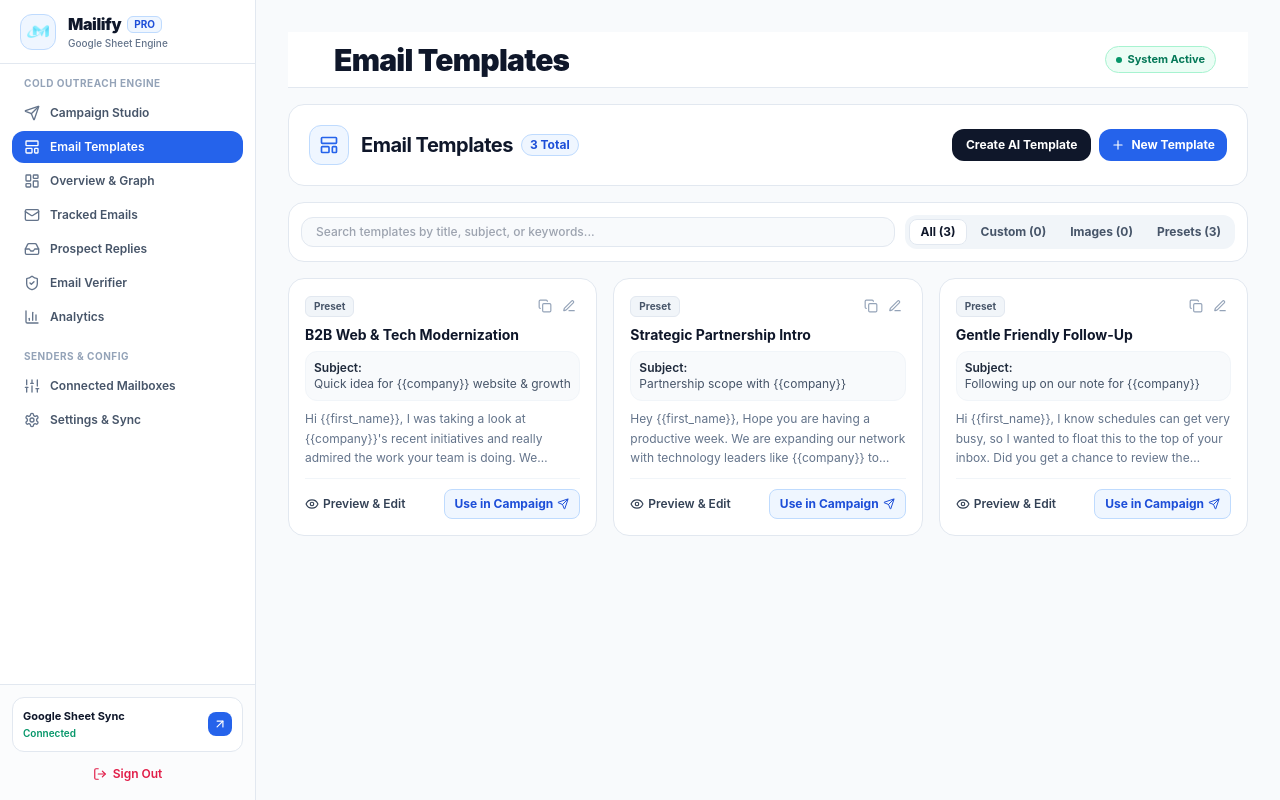
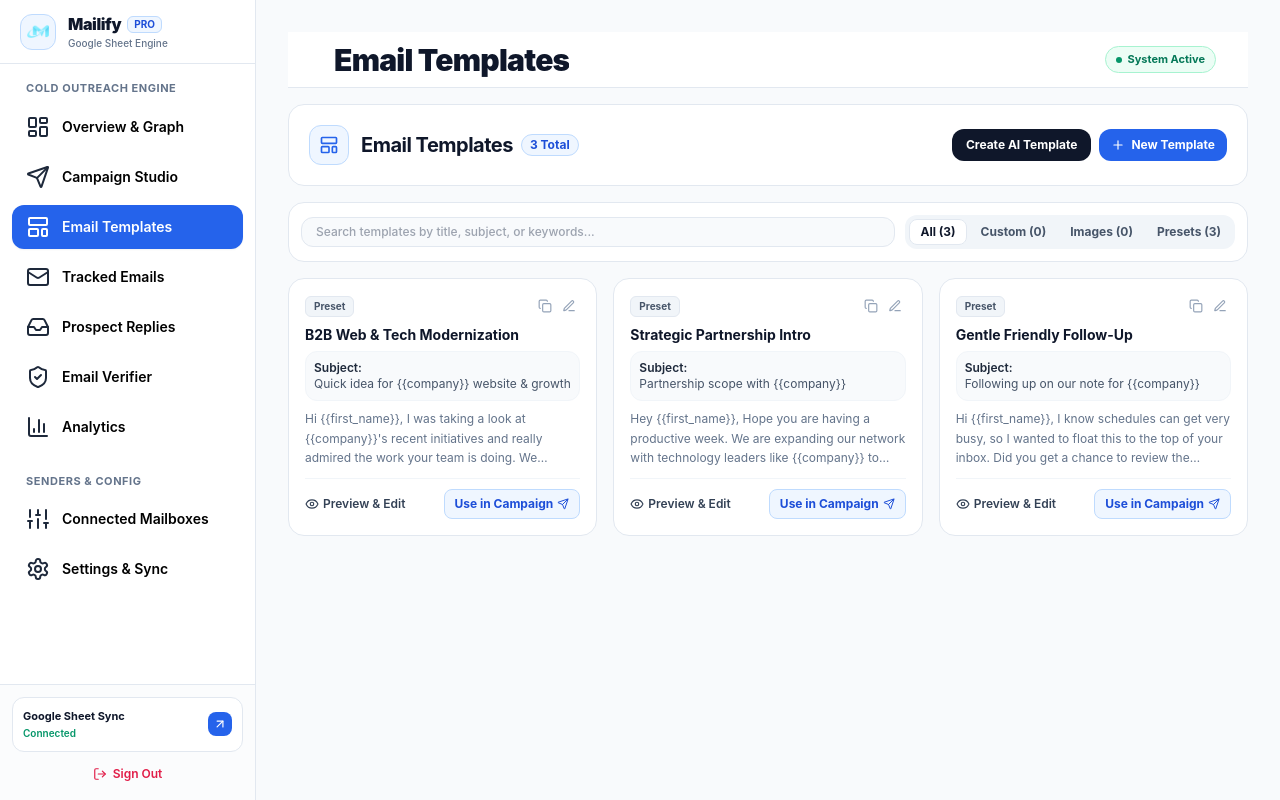
Before and after one commit to zeeshan99996/EMAIL-TRACKER-, a Next.js app: page /dashboard/templates in a window 1280 px wide. Built offline with nearby package versions, Linux system fonts and the light colour scheme.

Commit message:
feat: reorder overview to top and enhance sidebar text styling

```diff
--- a/components/sidebar.tsx
+++ b/components/sidebar.tsx
@@ -34,6 +34,11 @@ const cleanOutreachNavSections: NavSection[] = [
     title: 'Cold Outreach Engine',
     items: [
       {
+        name: 'Overview & Graph',
+        href: '/dashboard',
+        icon: LayoutDashboard,
+      },
+      {
         name: 'Campaign Studio',
         href: '/dashboard/campaigns',
         icon: Send,
@@ -42,11 +47,6 @@ const cleanOutreachNavSections: NavSection[] = [
         name: 'Email Templates',
         href: '/dashboard/templates',
         icon: LayoutTemplate,
-      },
-      {
-        name: 'Overview & Graph',
-        href: '/dashboard',
-        icon: LayoutDashboard,
       },
       {
         name: 'Tracked Emails',
@@ -154,17 +154,17 @@ export function Sidebar({
           </div>
 
           {/* Unified Nav Sections */}
-          <nav className="px-3 py-3 space-y-4 flex-1">
+          <nav className="px-3 py-4 space-y-6 flex-1">
             {cleanOutreachNavSections.map((section) => (
               <div key={section.title}>
-                <div className="px-3 pb-1.5 text-[10px] font-bold uppercase tracking-wider text-slate-400">
+                <div className="px-3.5 pb-2 text-[11px] font-bold uppercase tracking-wider text-slate-500">
                   {section.title}
                 </div>
-                <div className="space-y-0.5">
+                <div className="space-y-1.5">
                   {section.items.map((item) => {
                     const isActive =
                       pathname === item.href ||
-                      (item.href !== '/dashboard' && pathname.startsWith(item.href));
+                      (item.href !== '/dashboard' && pathname?.startsWith(item.href));
                     const Icon = item.icon;
                     return (
                       <Link
@@ -172,16 +172,16 @@ export function Sidebar({
                         href={item.href}
                         prefetch={false}
                         onClick={() => setMobileOpen && setMobileOpen(false)}
-                        className={`flex items-center px-3 py-2 text-xs font-semibold rounded-xl transition-colors ${
+                        className={`flex items-center px-3.5 py-2.5 text-sm font-semibold rounded-xl transition-all ${
                           isActive
-                            ? 'bg-blue-600 text-white shadow-xs font-bold'
-                            : 'text-slate-600 hover:text-slate-900 hover:bg-slate-100'
+                            ? 'bg-blue-600 text-white shadow-sm font-bold'
+                            : 'text-black hover:text-blue-600 hover:bg-slate-100/90'
                         }`}
                       >
-                        <div className="flex items-center space-x-2.5 truncate">
+                        <div className="flex items-center space-x-3 truncate">
                           <Icon
-                            className={`w-4 h-4 shrink-0 ${
-                              isActive ? 'text-white' : 'text-slate-500'
+                            className={`w-4.5 h-4.5 shrink-0 ${
+                              isActive ? 'text-white' : 'text-slate-800'
                             }`}
                           />
                           <span className="truncate">{item.name}</span>
```
